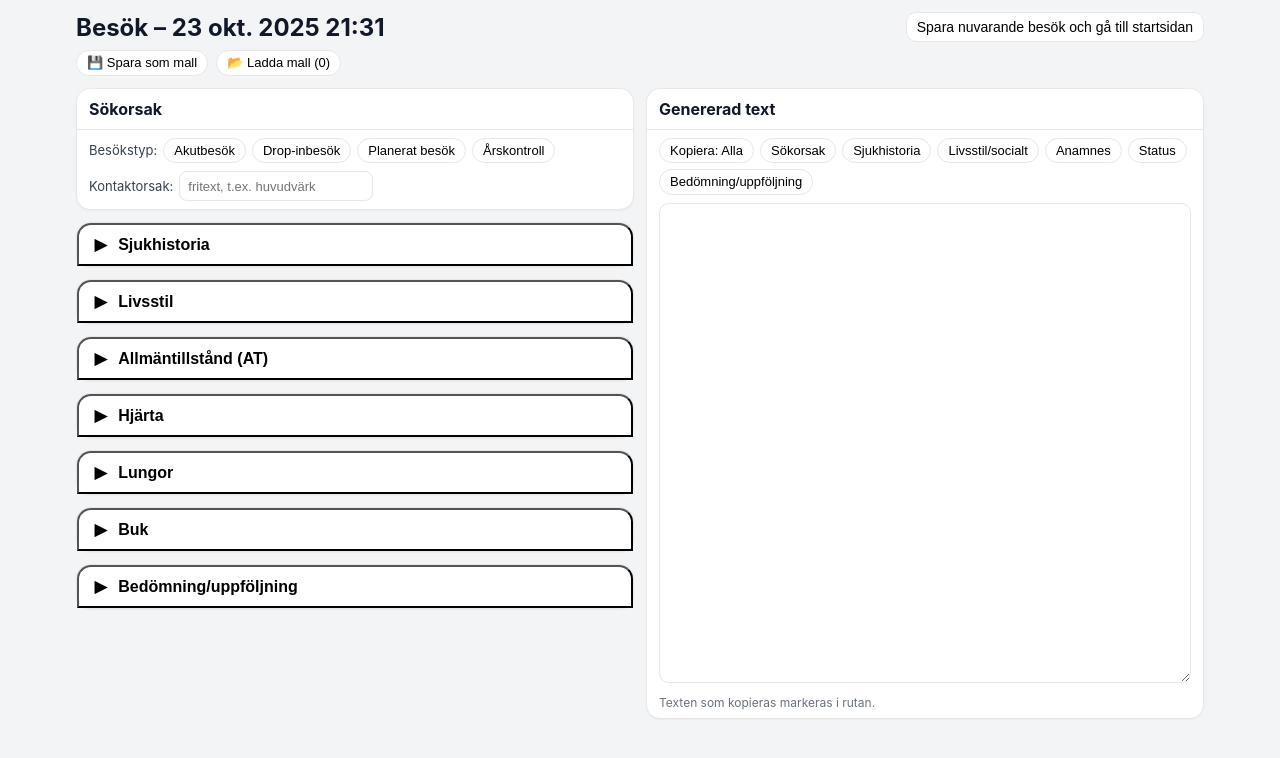
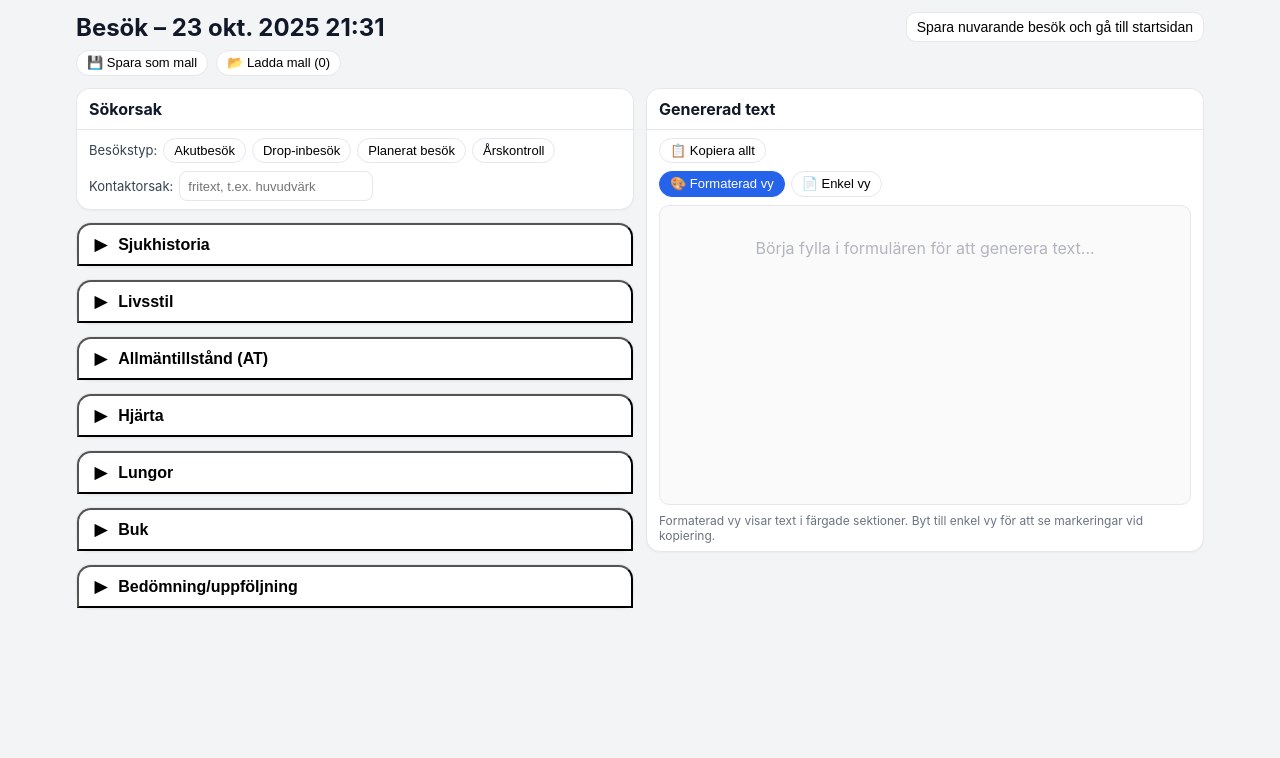
Before and after one commit to JonasEkvall/jonaspromptapp, a React (Vite) app: page / in a window 1280 px wide. Both pictures are taken after a click on the button "NYTT BESÖK". Shown: the top 758 px of the page. Built offline with nearby package versions, Linux system fonts and the light colour scheme.

Commit message:
Formatering med färger

```diff
--- a/src/App.tsx
+++ b/src/App.tsx
@@ -2,8 +2,8 @@ import React, { useCallback, useEffect, useMemo, useRef, useState } from "react"
 import "./styles.css";
 
 /** JonasPromptApp – modulär aggregator med startsida, Sökorsak och förbättrad kopiering */
-const REV = 15;
-const REV_AT = "2025-10-24 00:15"; // visas endast på startsidan
+const REV = 17;
+const REV_AT = "2025-10-24 00:45"; // visas endast på startsidan
 
 // --------- Grupp-typer ---------
 export type Group =
@@ -191,6 +191,8 @@ export default function App() {
   const moduleTexts = useMemo(() => {
     return MODS.map((m) => ({
       group: m.group,
+      moduleId: m.id,
+      moduleTitle: m.title,
       text: (m.buildText(states[m.id]) || "").trim(),
     })).filter((x) => x.text.length > 0);
   }, [states]);
@@ -207,11 +209,16 @@ export default function App() {
     return sokLines.length ? sokLines.join(" ") : "";
   }, [visit, contactReason]);
 
-  const { allText, byGroup, ranges } = useMemo(() => {
+  const { allText, byGroup, ranges, modulesByGroup } = useMemo(() => {
     // Kombinera alla texter
     const pieces = [...moduleTexts];
     if (sokorsakText) {
-      pieces.unshift({ group: "sokorsak" as Group, text: sokorsakText });
+      pieces.unshift({
+        group: "sokorsak" as Group,
+        moduleId: "sokorsak",
+        moduleTitle: "Sökorsak",
+        text: sokorsakText
+      });
     }
 
     // Gruppera
@@ -223,9 +230,25 @@ export default function App() {
       status: "",
       bedomning: "",
     };
+
+    // Gruppera moduler per grupp (för visuell distinktion)
+    const modulesByGroup: Record<Group, Array<{ moduleId: string; moduleTitle: string; text: string }>> = {
+      sokorsak: [],
+      sjukhistoria: [],
+      livsstil: [],
+      anamnes: [],
+      status: [],
+      bedomning: [],
+    };
+
     for (const g of GROUP_ORDER) {
-      const block = pieces.filter((p) => p.group === g).map((p) => p.text).join("\n");
-      byGroup[g] = block;
+      const groupPieces = pieces.filter((p) => p.group === g);
+      byGroup[g] = groupPieces.map((p) => p.text).join("\n");
+      modulesByGroup[g] = groupPieces.map((p) => ({
+        moduleId: p.moduleId,
+        moduleTitle: p.moduleTitle,
+        text: p.text,
+      }));
     }
 
     // Hela texten + intervall
@@ -254,7 +277,7 @@ export default function App() {
     });
     ranges.all = [0, all.length];
 
-    return { allText: all, byGroup, ranges };
+    return { allText: all, byGroup, ranges, modulesByGroup };
   }, [moduleTexts, sokorsakText]);
 
   // ---- Kopiering med markerings-feedback ----
@@ -492,6 +515,8 @@ export default function App() {
               copied={copied}
               onCopy={copy}
               taRef={taRef}
+              byGroup={byGroup}
+              modulesByGroup={modulesByGroup}
             />
           </section>
         </div>
@@ -880,17 +905,42 @@ const SokorsakPanel = React.memo(({
 
 type CopyMode = "all" | Group;
 
+const GROUP_COLORS: Record<Group, { bg: string; border: string; text: string }> = {
+  sokorsak: { bg: "#fef3c7", border: "#fbbf24", text: "#78350f" },
+  sjukhistoria: { bg: "#fee2e2", border: "#f87171", text: "#7f1d1d" },
+  livsstil: { bg: "#dcfce7", border: "#4ade80", text: "#14532d" },
+  anamnes: { bg: "#e0e7ff", border: "#818cf8", text: "#312e81" },
+  status: { bg: "#ddd6fe", border: "#a78bfa", text: "#4c1d95" },
+  bedomning: { bg: "#fce7f3", border: "#f472b6", text: "#831843" },
+};
+
 const OutputPanel = React.memo(({
   allText,
   copied,
   onCopy,
-  taRef
+  taRef,
+  byGroup,
+  modulesByGroup,
 }: {
   allText: string;
   copied: CopyMode | null;
   onCopy: (mode: CopyMode) => void;
   taRef: React.RefObject<HTMLTextAreaElement | null>;
-}) => (
+  byGroup: Record<Group, string>;
+  modulesByGroup: Record<Group, Array<{ moduleId: string; moduleTitle: string; text: string }>>;
+}) => {
+  const [viewMode, setViewMode] = React.useState<"formatted" | "plain">("formatted");
+
+  // Funktion för att göra färgen lite mörkare för submoduler
+  const darkenColor = (hex: string, percent: number) => {
+    const num = parseInt(hex.replace("#", ""), 16);
+    const r = Math.max(0, ((num >> 16) & 0xff) * (1 - percent));
+    const g = Math.max(0, ((num >> 8) & 0xff) * (1 - percent));
+    const b = Math.max(0, (num & 0xff) * (1 - percent));
+    return "#" + ((1 << 24) + (Math.round(r) << 16) + (Math.round(g) << 8) + Math.round(b)).toString(16).slice(1);
+  };
+
+  return (
     <div className="panel flexcol">
       <div className="panel-h">Genererad text</div>
       <div className="panel-b">
@@ -900,25 +950,165 @@ const OutputPanel = React.memo(({
             onClick={() => onCopy("all")}
             title="Kopiera allt"
           >
-          Kopiera: Alla
+            📋 Kopiera allt
           </button>
-        {GROUP_ORDER.map((g) => (
+          {GROUP_ORDER.map((g) => {
+            if (!byGroup[g]) return null;
+            const colors = GROUP_COLORS[g];
+            return (
               <button
                 key={g}
                 className={"chip" + (copied === g ? " active" : "")}
                 onClick={() => onCopy(g)}
                 title={`Kopiera ${GROUP_LABEL[g]}`}
+                style={
+                  copied === g
+                    ? undefined
+                    : {
+                        backgroundColor: colors.bg,
+                        borderColor: colors.border,
+                        color: colors.text,
+                      }
+                }
               >
                 {GROUP_LABEL[g]}
               </button>
+            );
+          })}
+        </div>
+
+        <div className="row tight mb">
+          <button
+            className={"chip" + (viewMode === "formatted" ? " active" : "")}
+            onClick={() => setViewMode("formatted")}
+          >
+            🎨 Formaterad vy
+          </button>
+          <button
+            className={"chip" + (viewMode === "plain" ? " active" : "")}
+            onClick={() => setViewMode("plain")}
+          >
+            📄 Enkel vy
+          </button>
+        </div>
+
+        {viewMode === "formatted" ? (
+          <div style={{
+            overflow: "auto",
+            border: "1px solid #e5e7eb",
+            borderRadius: "10px",
+            backgroundColor: "#fafafa",
+            minHeight: "300px",
+          }}>
+            {GROUP_ORDER.map((g) => {
+              const modules = modulesByGroup[g];
+              if (!modules || modules.length === 0) return null;
+              const colors = GROUP_COLORS[g];
+
+              return (
+                <div
+                  key={g}
+                  style={{
+                    margin: "8px",
+                    padding: "12px",
+                    backgroundColor: colors.bg,
+                    border: `2px solid ${colors.border}`,
+                    borderRadius: "8px",
+                    position: "relative",
+                  }}
+                >
+                  <div
+                    style={{
+                      fontSize: "11px",
+                      fontWeight: "700",
+                      textTransform: "uppercase",
+                      color: colors.text,
+                      marginBottom: modules.length > 1 ? "12px" : "8px",
+                      opacity: 0.8,
+                      letterSpacing: "0.5px",
+                    }}
+                  >
+                    {GROUP_LABEL[g]}
+                  </div>
+
+                  {/* Visa moduler som subsektioner om det finns fler än 1 */}
+                  {modules.length > 1 ? (
+                    <div style={{ display: "flex", flexDirection: "column", gap: "8px" }}>
+                      {modules.map((mod, idx) => (
+                        <div
+                          key={mod.moduleId}
+                          style={{
+                            padding: "10px",
+                            backgroundColor: `rgba(255, 255, 255, ${0.3 + idx * 0.1})`,
+                            borderRadius: "6px",
+                            border: `1px solid ${darkenColor(colors.border, 0.1)}`,
+                          }}
+                        >
+                          <div
+                            style={{
+                              fontSize: "10px",
+                              fontWeight: "600",
+                              color: colors.text,
+                              marginBottom: "6px",
+                              opacity: 0.7,
+                            }}
+                          >
+                            {mod.moduleTitle}
+                          </div>
+                          <div
+                            style={{
+                              fontSize: "13px",
+                              lineHeight: "1.6",
+                              color: colors.text,
+                              whiteSpace: "pre-wrap",
+                              fontFamily: "inherit",
+                            }}
+                          >
+                            {mod.text}
+                          </div>
+                        </div>
                       ))}
                     </div>
+                  ) : (
+                    <div
+                      style={{
+                        fontSize: "13px",
+                        lineHeight: "1.6",
+                        color: colors.text,
+                        whiteSpace: "pre-wrap",
+                        fontFamily: "inherit",
+                      }}
+                    >
+                      {modules[0].text}
+                    </div>
+                  )}
+                </div>
+              );
+            })}
+            {!allText && (
+              <div style={{
+                padding: "2rem",
+                textAlign: "center",
+                opacity: 0.5,
+                color: "#6b7280"
+              }}>
+                Börja fylla i formulären för att generera text...
+              </div>
+            )}
+          </div>
+        ) : (
+          <textarea ref={taRef} className="ta grow" readOnly value={allText} />
+        )}
 
-      <textarea ref={taRef} className="ta grow" readOnly value={allText} />
-      <p className="hint mt">Texten som kopieras markeras i rutan.</p>
+        <p className="hint mt">
+          {viewMode === "formatted"
+            ? "Formaterad vy visar text i färgade sektioner. Byt till enkel vy för att se markeringar vid kopiering."
+            : "Texten som kopieras markeras i rutan."}
+        </p>
       </div>
     </div>
-));
+  );
+});
 
 const HistoryScreen = React.memo(({
   onGoHome,
--- a/src/styles.css
+++ b/src/styles.css
@@ -31,8 +31,10 @@ body{ font-family:-apple-system,BlinkMacSystemFont,"Segoe UI",Roboto,"Helvetica
 .col { display:flex; flex-direction:column; gap:12px; }
 
 .panel { background:#fff; border:1px solid #e5e7eb; border-radius:14px; padding:0; box-shadow:0 1px 2px rgba(0,0,0,.04); display:block; }
+.flexcol { display:flex; flex-direction:column; }
 .panel-h { font-weight:700; padding:10px 12px; display:flex; align-items:center; gap:.5rem; width:100%; background:#fff; border-radius:14px 14px 0 0; font-size:16px; margin:0; }
 .panel-b { padding:8px 12px; border-top:1px solid #e5e7eb; }
+.flexcol .panel-b { display:flex; flex-direction:column; flex:1; }
 
 .panel-b :where(h1,h2,h3,h4,h5,h6,p,div,section,article,label,button,input,textarea){ margin-block:0; }
 .panel-b > * + * { margin-top:8px; }
```
Lines whose indentation alone changed are shown as unchanged.
